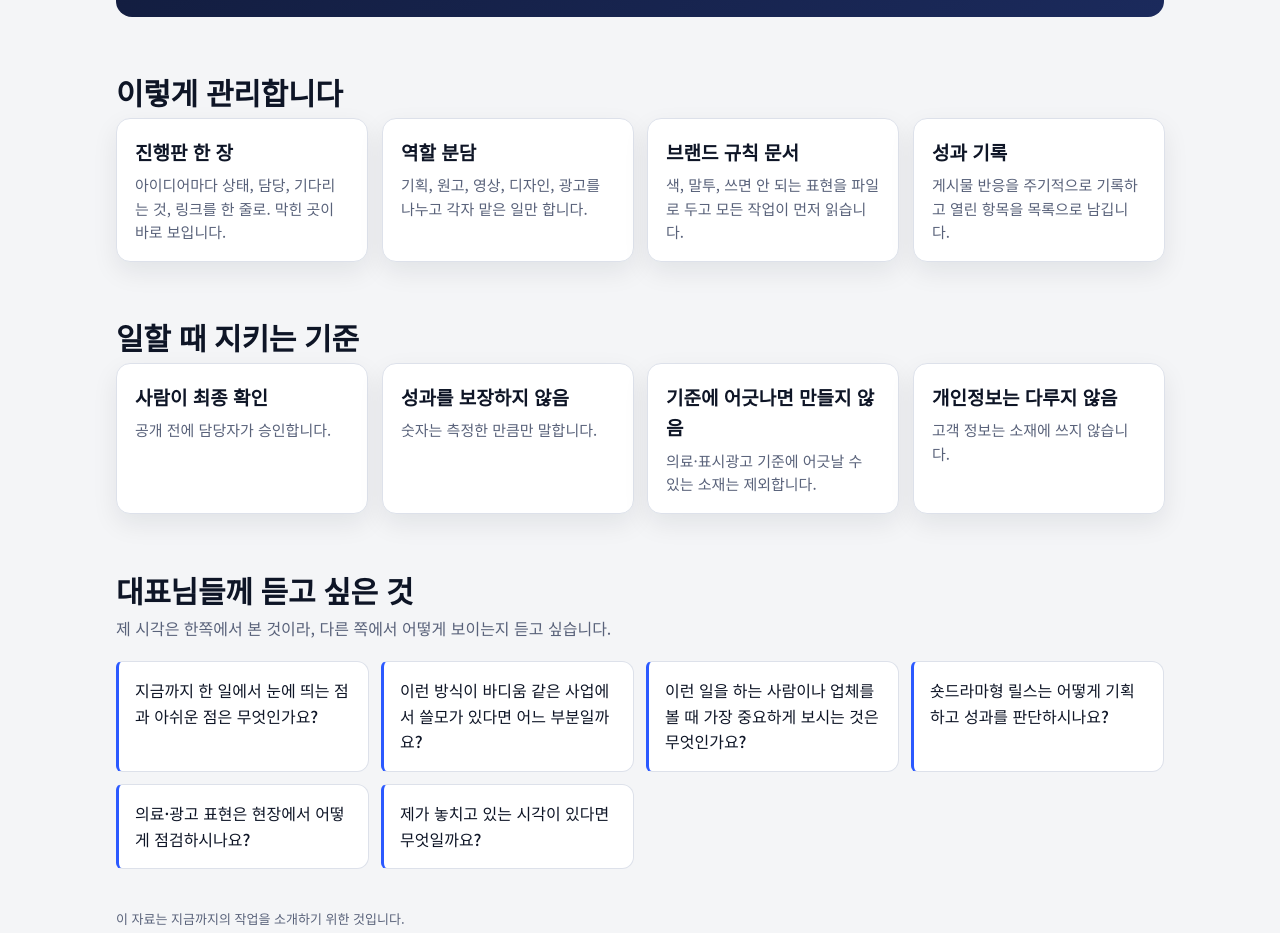
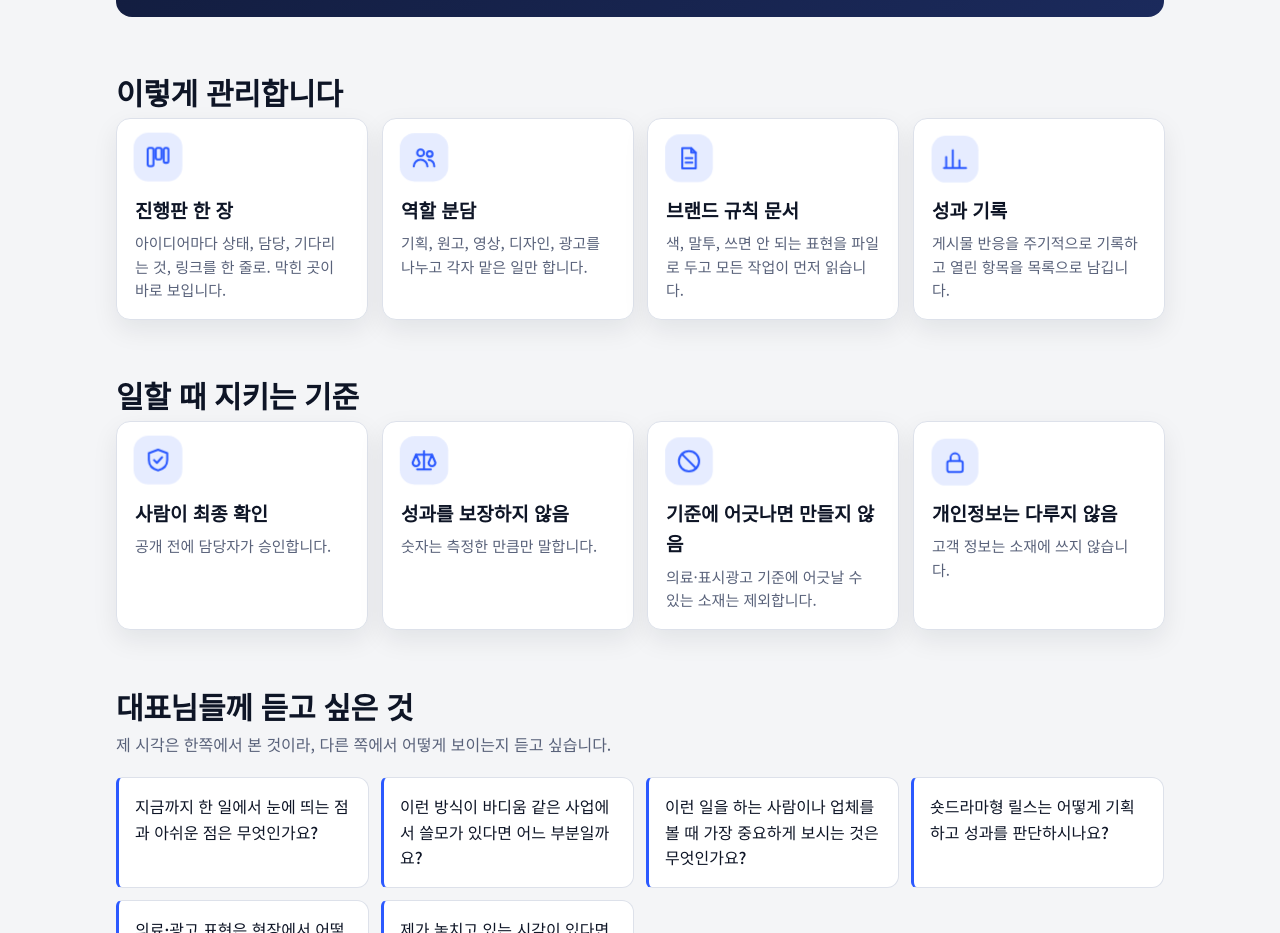
Before and after one commit to zilzilcoco-lab/work-intro, a plain HTML site: page index.html in a window 1280 px wide. Shown: the part 4569-5502 px from the top of the page. Drawn offline with Linux system fonts and the light colour scheme.

Commit message:
관리·기준 카드에 아이콘

```diff
--- a/index.html
+++ b/index.html
@@ -315,6 +315,10 @@ a.tile:hover{transform:translateY(-4px);box-shadow:0 14px 30px rgba(14,21,38,.14
 .bsteps button small{font-weight:400;color:#8fa0cc;font-size:12px;max-width:150px;text-align:center;line-height:1.4;margin-top:-2px}
 .bcap{text-align:center;max-width:620px;line-height:1.5}
 @media (max-width:760px){.bsteps button small{display:none}}
+
+.fcard .ic{width:46px;height:46px;padding:10px;border-radius:14px;background:var(--accent-soft);color:var(--accent);display:block;margin-bottom:12px;animation:icp 3.2s ease-in-out infinite;animation-delay:calc(var(--k)*.3s)}
+@keyframes icp{50%{transform:translateY(-3px) scale(1.06)}}
+@media (prefers-reduced-motion:reduce){.fcard .ic{animation:none}}
 footer{padding-block:40px 56px;color:var(--mute);font-size:13px}
 @media (max-width:700px){.flow .col::after{display:none}.scene{height:clamp(220px,62vw,300px)}}
 @media (prefers-reduced-motion:reduce){.ring{transition:none}.bg{transition:none}a.tile:hover{transform:none}}
@@ -477,20 +481,20 @@ footer{padding-block:40px 56px;color:var(--mute);font-size:13px}
   <section class="block">
     <h2>이렇게 관리합니다</h2>
     <div class="fgrid">
-      <div class="fcard" style="--k:1"><b>진행판 한 장</b><span>아이디어마다 상태, 담당, 기다리는 것, 링크를 한 줄로. 막힌 곳이 바로 보입니다.</span></div>
-      <div class="fcard" style="--k:2"><b>역할 분담</b><span>기획, 원고, 영상, 디자인, 광고를 나누고 각자 맡은 일만 합니다.</span></div>
-      <div class="fcard" style="--k:3"><b>브랜드 규칙 문서</b><span>색, 말투, 쓰면 안 되는 표현을 파일로 두고 모든 작업이 먼저 읽습니다.</span></div>
-      <div class="fcard" style="--k:4"><b>성과 기록</b><span>게시물 반응을 주기적으로 기록하고 열린 항목을 목록으로 남깁니다.</span></div>
+      <div class="fcard" style="--k:1"><svg class="ic" viewBox="0 0 24 24" fill="none" stroke="currentColor" stroke-width="1.8" stroke-linecap="round" stroke-linejoin="round" aria-hidden="true"><rect x="3" y="4" width="5" height="16" rx="1.5"/><rect x="10" y="4" width="5" height="10" rx="1.5"/><rect x="17" y="4" width="4" height="13" rx="1.5"/></svg><b>진행판 한 장</b><span>아이디어마다 상태, 담당, 기다리는 것, 링크를 한 줄로. 막힌 곳이 바로 보입니다.</span></div>
+      <div class="fcard" style="--k:2"><svg class="ic" viewBox="0 0 24 24" fill="none" stroke="currentColor" stroke-width="1.8" stroke-linecap="round" stroke-linejoin="round" aria-hidden="true"><circle cx="9" cy="8" r="3"/><path d="M3 20c0-3.3 2.7-6 6-6s6 2.7 6 6"/><circle cx="17" cy="9" r="2.5"/><path d="M16 14.2c3 .3 5 2.5 5 5.8"/></svg><b>역할 분담</b><span>기획, 원고, 영상, 디자인, 광고를 나누고 각자 맡은 일만 합니다.</span></div>
+      <div class="fcard" style="--k:3"><svg class="ic" viewBox="0 0 24 24" fill="none" stroke="currentColor" stroke-width="1.8" stroke-linecap="round" stroke-linejoin="round" aria-hidden="true"><path d="M6 3h8l4 4v14H6z"/><path d="M14 3v4h4M9 12h6M9 16h6"/></svg><b>브랜드 규칙 문서</b><span>색, 말투, 쓰면 안 되는 표현을 파일로 두고 모든 작업이 먼저 읽습니다.</span></div>
+      <div class="fcard" style="--k:4"><svg class="ic" viewBox="0 0 24 24" fill="none" stroke="currentColor" stroke-width="1.8" stroke-linecap="round" stroke-linejoin="round" aria-hidden="true"><path d="M4 20V10M10 20V4M16 20v-7M22 20H2"/></svg><b>성과 기록</b><span>게시물 반응을 주기적으로 기록하고 열린 항목을 목록으로 남깁니다.</span></div>
     </div>
   </section>
 
   <section class="block">
     <h2>일할 때 지키는 기준</h2>
     <div class="fgrid">
-      <div class="fcard" style="--k:1"><b>사람이 최종 확인</b><span>공개 전에 담당자가 승인합니다.</span></div>
-      <div class="fcard" style="--k:2"><b>성과를 보장하지 않음</b><span>숫자는 측정한 만큼만 말합니다.</span></div>
-      <div class="fcard" style="--k:3"><b>기준에 어긋나면 만들지 않음</b><span>의료·표시광고 기준에 어긋날 수 있는 소재는 제외합니다.</span></div>
-      <div class="fcard" style="--k:4"><b>개인정보는 다루지 않음</b><span>고객 정보는 소재에 쓰지 않습니다.</span></div>
+      <div class="fcard" style="--k:1"><svg class="ic" viewBox="0 0 24 24" fill="none" stroke="currentColor" stroke-width="1.8" stroke-linecap="round" stroke-linejoin="round" aria-hidden="true"><path d="M12 3l8 3v6c0 5-3.5 8-8 9-4.5-1-8-4-8-9V6z"/><path d="M8.5 12l2.5 2.5 4.5-5"/></svg><b>사람이 최종 확인</b><span>공개 전에 담당자가 승인합니다.</span></div>
+      <div class="fcard" style="--k:2"><svg class="ic" viewBox="0 0 24 24" fill="none" stroke="currentColor" stroke-width="1.8" stroke-linecap="round" stroke-linejoin="round" aria-hidden="true"><path d="M12 4v16M6 20h12M5 7h14"/><path d="M5 7l-3 7a3 3 0 006 0zM19 7l-3 7a3 3 0 006 0z"/></svg><b>성과를 보장하지 않음</b><span>숫자는 측정한 만큼만 말합니다.</span></div>
+      <div class="fcard" style="--k:3"><svg class="ic" viewBox="0 0 24 24" fill="none" stroke="currentColor" stroke-width="1.8" stroke-linecap="round" stroke-linejoin="round" aria-hidden="true"><circle cx="12" cy="12" r="9"/><path d="M5.6 5.6l12.8 12.8"/></svg><b>기준에 어긋나면 만들지 않음</b><span>의료·표시광고 기준에 어긋날 수 있는 소재는 제외합니다.</span></div>
+      <div class="fcard" style="--k:4"><svg class="ic" viewBox="0 0 24 24" fill="none" stroke="currentColor" stroke-width="1.8" stroke-linecap="round" stroke-linejoin="round" aria-hidden="true"><rect x="5" y="11" width="14" height="10" rx="2"/><path d="M8 11V8a4 4 0 018 0v3"/></svg><b>개인정보는 다루지 않음</b><span>고객 정보는 소재에 쓰지 않습니다.</span></div>
     </div>
   </section>
 
```
